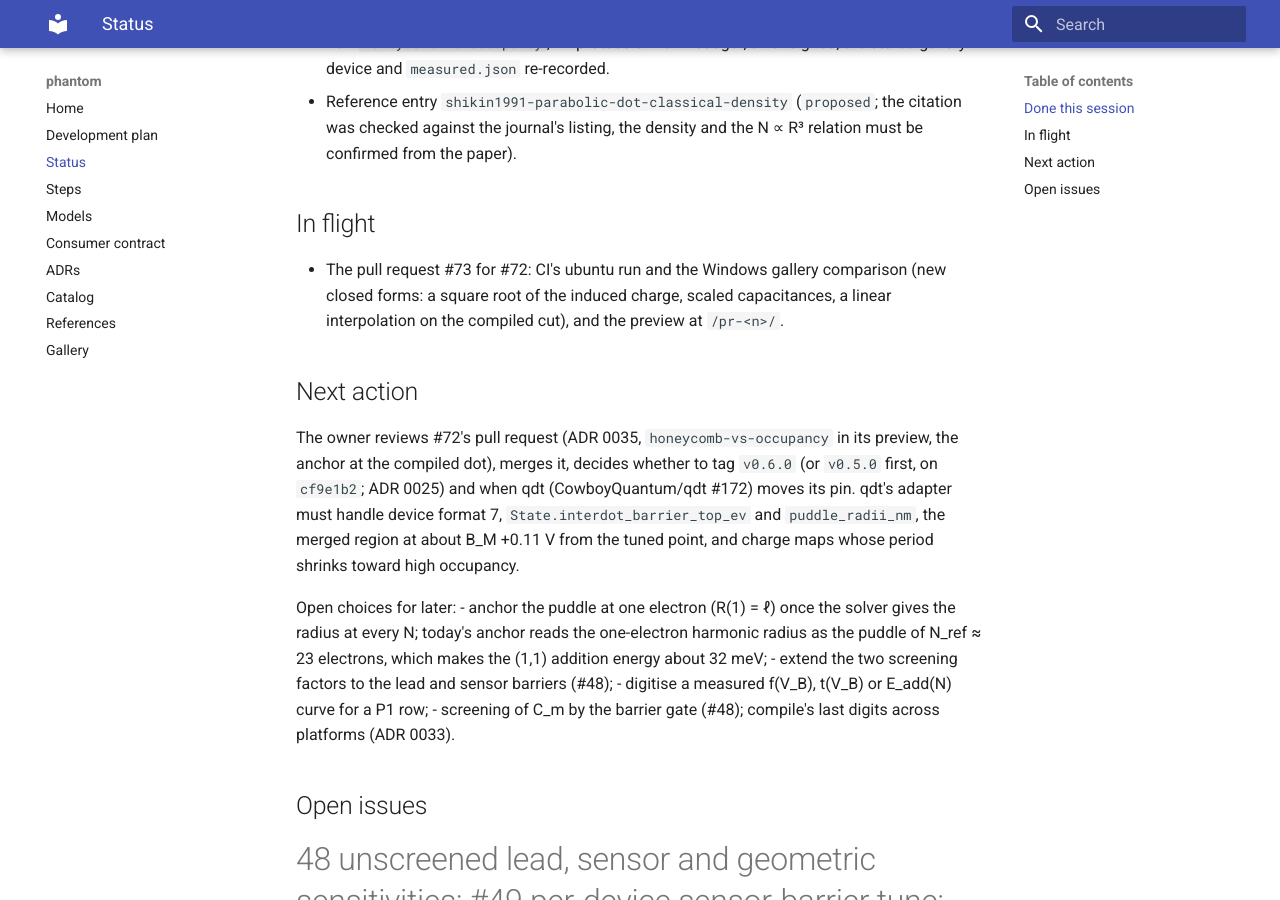
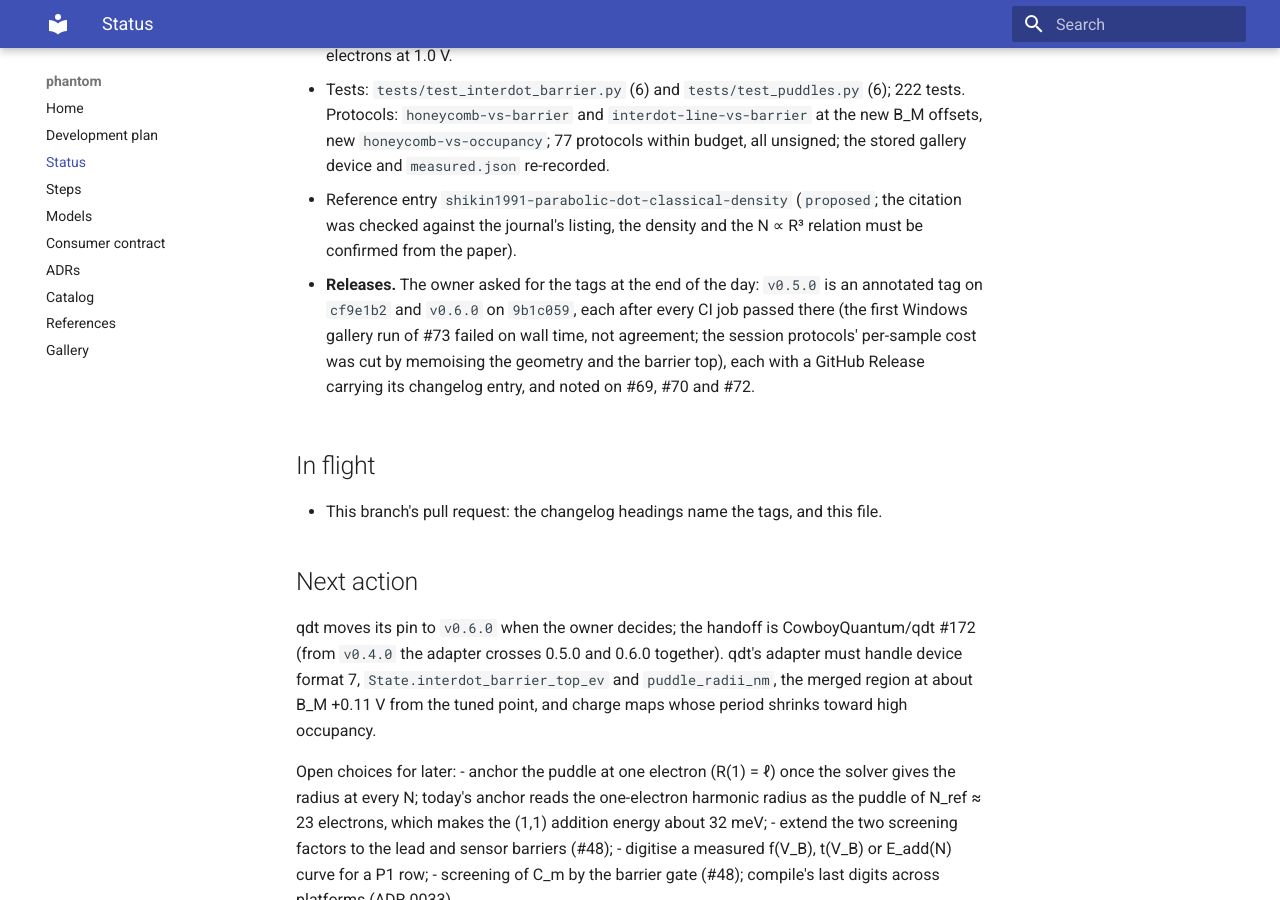
Before and after one commit to CowboyQuantum/phantom, an MkDocs documentation site: the page built from docs/STATUS.md, in a window 1280 px wide and 900 px high, scrolled down 1133 px. Built offline with MkDocs 1.6.1 and Material for MkDocs 9.7.7, drawn with Linux system fonts in a browser that asks for light colours; some of the changed text lies outside the part shown.

Commit message:
docs: v0.5.0 tagged on cf9e1b2 and v0.6.0 on 9b1c059, both released; the changelog headings name the tags
Co-Authored-By: Claude Fable 5.1 <noreply@anthropic.com>

```diff
--- a/docs/STATUS.md
+++ b/docs/STATUS.md
@@ -2,18 +2,19 @@
 
 > Rewritten at the end of every session. Never appended. A fresh session continues from this file alone.
 
-**Current step:** none in flight. Released: `v0.2.0` (on `f72daac`), `v0.3.0` (on `6920f19`) and `v0.4.0`
-(on `ae8d5db`). 0.5.0 (#70, ADR 0034) is merged on `main` at `cf9e1b2`, untagged. Steps 1–7 are built; their
-open items (sign-offs, catalog entries, P1 rows, the solver) are on #16, #17, #25, #28, #32, #34 and #37.
-**Branch:** `issue-72/puddles` (#72) from `main` at `cf9e1b2`; its pull request #73 is open for review. It carries
-0.6.0 (untagged, breaking: `CHANGELOG.md`).
+**Current step:** none in flight. Released: `v0.2.0` (on `f72daac`), `v0.3.0` (on `6920f19`), `v0.4.0`
+(on `ae8d5db`), `v0.5.0` (on `cf9e1b2`, #70, ADR 0034) and `v0.6.0` (on `9b1c059`, #72, ADR 0035). Steps 1–7
+are built; their open items (sign-offs, catalog entries, P1 rows, the solver) are on #16, #17, #25, #28, #32,
+#34 and #37.
+**Branch:** `issue-72/release-tags` (docs only: the changelog headings name the tags, and this file). `main` is
+at `9b1c059`, the merge of #73.
 **Last session:** 2026-11-01, two pieces of work for the owner.
 - **#70 (merged as #71, ADR 0034, 0.5.0):** the interdot barrier has one transmission, Kemble's of its top,
   shared by t, Γ_m and g; the gates' action on the top is screened by two placeholders (0.4 for B_M, times
   0.3 for every other gate); the top continues past the shape grid's merge node. The honeycomb-to-superdot
   transition spans 64 mV of B_M (was 30) and 126 mV of the plunger diagonal (was 15); a far-open B_M
   leaves one dot at every occupancy (#69 closed with it).
-- **#72 (this branch, [ADR 0035](adr/0035-the-dots-grow-with-their-occupancy.md), 0.6.0):** the owner then
+- **#72 (merged as #73, [ADR 0035](adr/0035-the-dots-grow-with-their-occupancy.md), 0.6.0):** the owner then
   asked for the dots' size against their occupancy, so that the triple-point width grows first at the
   highest cells and moves toward (1,1) as B_M opens. Each dot is now a classical puddle with R ∝ N^(1/3)
   anchored at the compiled dot (`charge.puddle`): its capacitances scale as √(n/N_ref) with the
@@ -36,15 +37,18 @@ open items (sign-offs, catalog entries, P1 rows, the solver) are on #16, #17, #2
 - Reference entry `shikin1991-parabolic-dot-classical-density` (`proposed`; the citation was checked against
   the journal's listing, the density and the N ∝ R³ relation must be confirmed from the paper).
 
+- **Releases.** The owner asked for the tags at the end of the day: `v0.5.0` is an annotated tag on
+  `cf9e1b2` and `v0.6.0` on `9b1c059`, each after every CI job passed there (the first Windows gallery
+  run of #73 failed on wall time, not agreement; the session protocols' per-sample cost was cut by
+  memoising the geometry and the barrier top), each with a GitHub Release carrying its changelog entry,
+  and noted on #69, #70 and #72.
+
 ## In flight
-- The pull request #73 for #72: CI's ubuntu run and the Windows gallery comparison (new closed forms: a square
-  root of the induced charge, scaled capacitances, a linear interpolation on the compiled cut), and the
-  preview at `/pr-<n>/`.
+- This branch's pull request: the changelog headings name the tags, and this file.
 
 ## Next action
-The owner reviews #72's pull request (ADR 0035, `honeycomb-vs-occupancy` in its preview, the anchor at the
-compiled dot), merges it, decides whether to tag `v0.6.0` (or `v0.5.0` first, on `cf9e1b2`; ADR 0025) and
-when qdt (CowboyQuantum/qdt #172) moves its pin. qdt's adapter must handle device format 7,
+qdt moves its pin to `v0.6.0` when the owner decides; the handoff is CowboyQuantum/qdt #172 (from `v0.4.0`
+the adapter crosses 0.5.0 and 0.6.0 together). qdt's adapter must handle device format 7,
 `State.interdot_barrier_top_ev` and `puddle_radii_nm`, the merged region at about B_M +0.11 V from the
 tuned point, and charge maps whose period shrinks toward high occupancy.
 
```
Also changed, not shown: CHANGELOG.md (+2 -2 lines).
